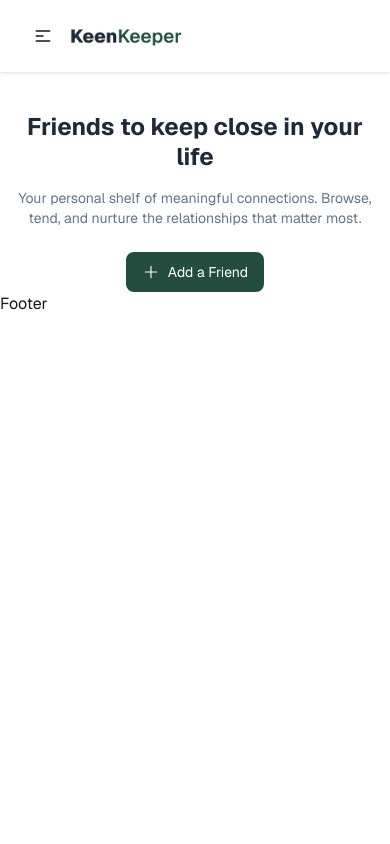
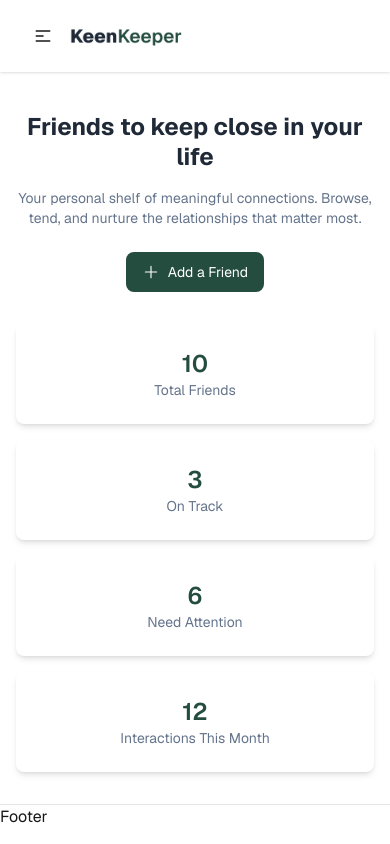
Before and after one commit to HasanMohammodZakaria/assignment-07-mt-07-keep-keeper, a React (Vite) app: page / in a window 390 px wide. Built offline with nearby package versions, Linux system fonts and the light colour scheme.

Commit message:
added summary with responsive

```diff
--- /dev/null
+++ b/src/components/shared/HomePage/Summary.jsx
@@ -0,0 +1,40 @@
+import React from 'react';
+
+const Summary = () => {
+    return (
+        <div className='max-w-277.5 mx-auto border-b border-gray-200'>
+
+            <div className='grid grid-cols-1 sm:grid-cols-2 lg:grid-cols-4 gap-4 md:gap-6 py-8 md:py-10 px-4'>
+
+                {/* Card 1 */}
+                <div className='bg-white shadow-md py-6 md:py-8 px-6 rounded-lg flex flex-col items-center text-center'>
+                    <h3 className='text-2xl md:text-[32px] font-semibold text-[#244D3F]'>10</h3>
+                    <p className='text-[#64748B] text-sm md:text-base'>Total Friends</p>
+                </div>
+
+                {/* Card 2 */}
+                <div className='bg-white shadow-md py-6 md:py-8 px-6 rounded-lg flex flex-col items-center text-center'>
+                    <h3 className='text-2xl md:text-[32px] font-semibold text-[#244D3F]'>3</h3>
+                    <p className='text-[#64748B] text-sm md:text-base'>On Track</p>
+                </div>
+
+                {/* Card 3 */}
+                <div className='bg-white shadow-md py-6 md:py-8 px-6 rounded-lg flex flex-col items-center text-center'>
+                    <h3 className='text-2xl md:text-[32px] font-semibold text-[#244D3F]'>6</h3>
+                    <p className='text-[#64748B] text-sm md:text-base'>Need Attention</p>
+                </div>
+
+                {/* Card 4 */}
+                <div className='bg-white shadow-md py-6 md:py-8 px-6 rounded-lg flex flex-col items-center text-center'>
+                    <h3 className='text-2xl md:text-[32px] font-semibold text-[#244D3F]'>12</h3>
+                    <p className='text-[#64748B] text-sm md:text-base whitespace-nowrap'>
+                        Interactions This Month
+                    </p>
+                </div>
+
+            </div>
+        </div>
+    );
+};
+
+export default Summary;
--- a/src/pages/HomePage/HomePage.jsx
+++ b/src/pages/HomePage/HomePage.jsx
@@ -1,10 +1,13 @@
 import React from 'react';
 import Banner from '../../components/shared/HomePage/Banner';
+import Summary from '../../components/shared/HomePage/Summary';
+
 
 const HomePage = () => {
     return (
         <div>
             <Banner />
+            <Summary />
         </div>
     );
 };
```
